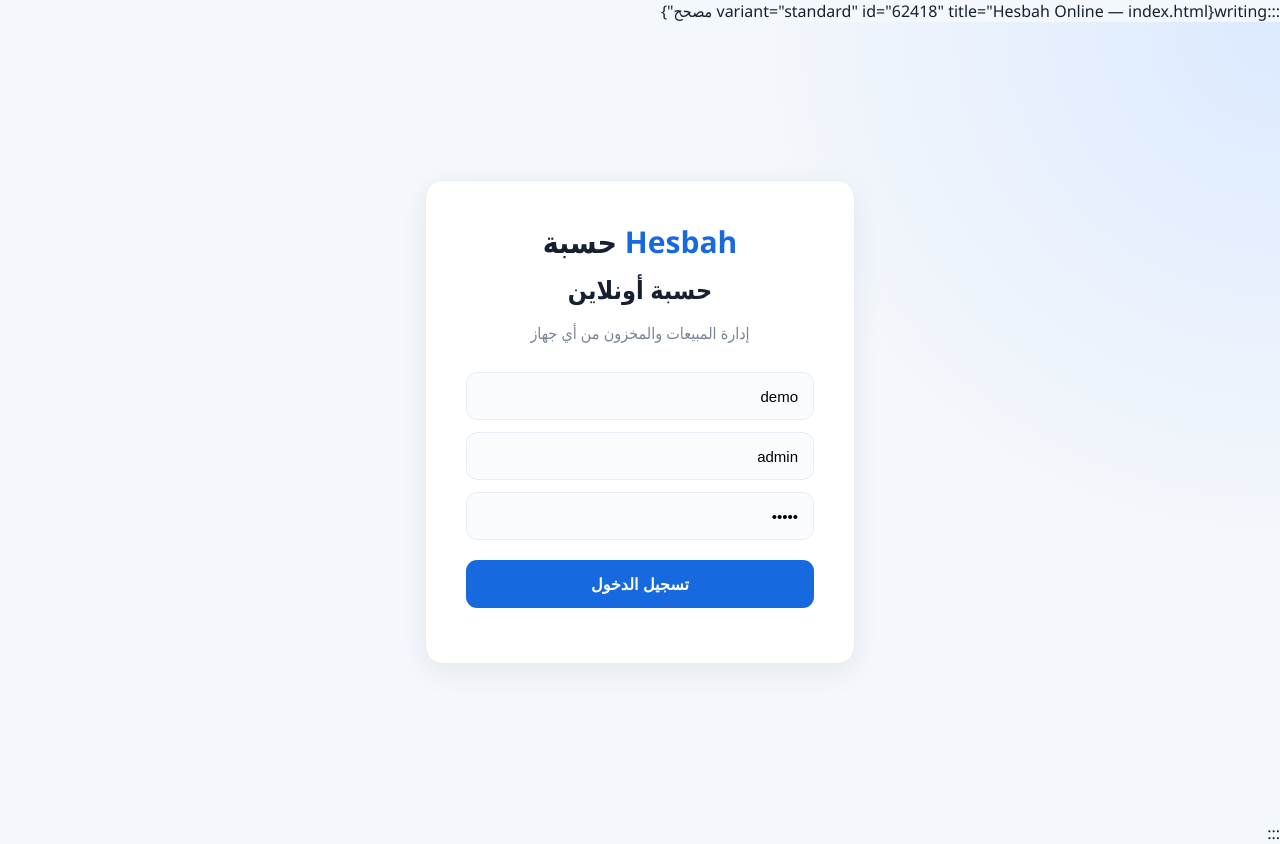
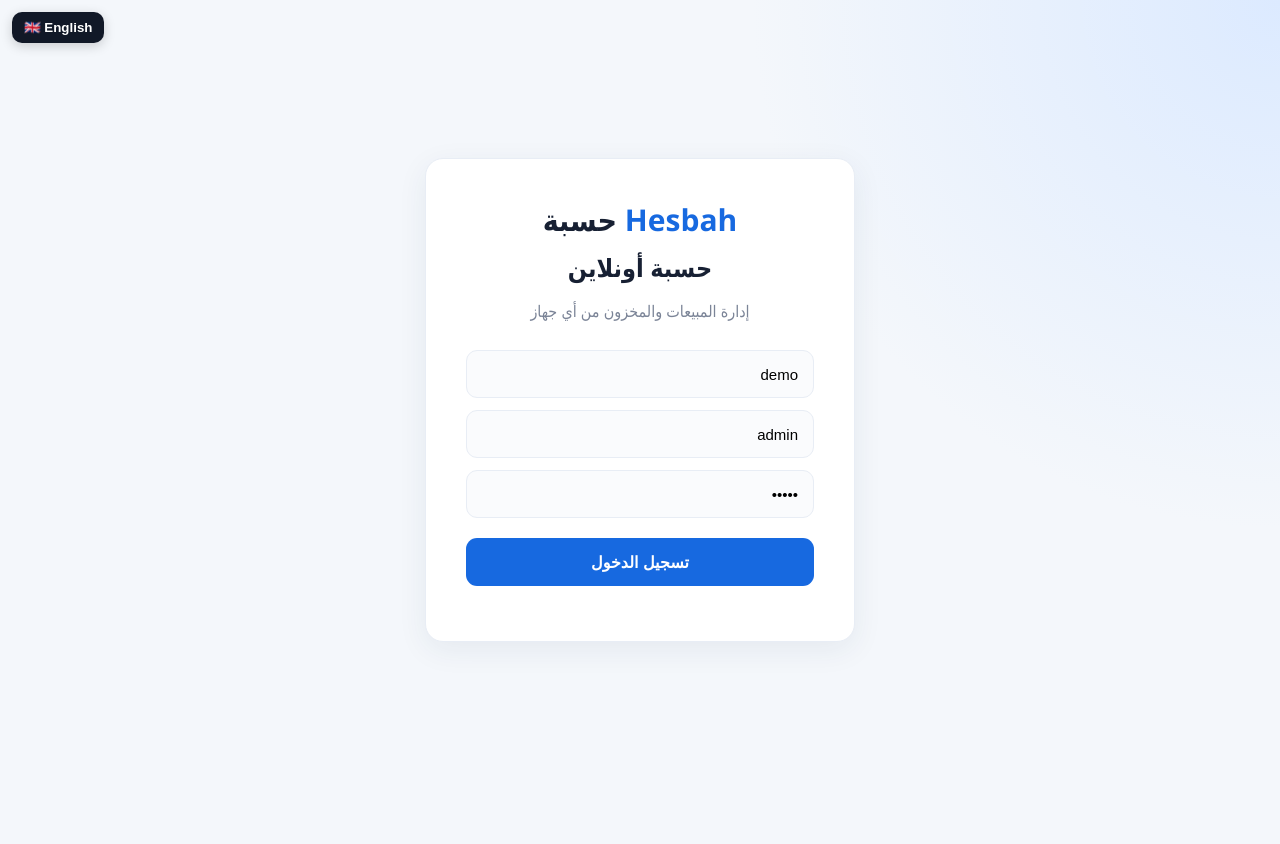
Before and after one commit to AMIRSLAMA/Hesbah_Online_Real-master, a website: page online/public/index.html in a window 1280 px wide. After the commit the page ends 800 px from the top, so only its background shows below. Drawn offline with nearby package versions, Linux system fonts and the light colour scheme.

Commit message:
Add Arabic English language switcher

```diff
--- a/online/public/index.html
+++ b/online/public/index.html
@@ -1,4 +1,3 @@
-:::writing{variant="standard" id="62418" title="Hesbah Online — index.html مصحح"}
 <!doctype html>
 <html lang="ar" dir="rtl">
 
@@ -307,7 +306,80 @@
   <script src="https://unpkg.com/leaflet@1.9.4/dist/leaflet.js"></script>
   <script src="/app.js?v=3"></script>
 
+
+<script>
+(function(){
+  const T={
+    "حسبة أونلاين":"Hesbah Online","إدارة المبيعات والمخزون من أي جهاز":"Manage sales and inventory from any device",
+    "كود المتجر":"Store Code","اسم المستخدم":"Username","كلمة المرور":"Password","تسجيل الدخول":"Login","خروج":"Logout",
+    "مبيعات اليوم":"Today's Sales","الفواتير":"Invoices","الأصناف":"Products","قيمة المخزون":"Inventory Value",
+    "لوحة التشغيل المباشر":"Live Operations Dashboard","جاري الاتصال...":"Connecting...","متصل الآن":"Connected",
+    "غير متصل":"Disconnected","طلبات جديدة":"New Orders","قيد التجهيز":"Preparing","خارج للتوصيل":"Out for Delivery",
+    "تم التسليم":"Completed","تفعيل صوت الطلبات":"Enable Order Sound","صوت الطلبات مفعل":"Order Sound Enabled",
+    "خريطة التوصيل المباشر":"Live Delivery Map","لا توجد مواقع نشطة":"No active locations","آخر النشاط":"Recent Activity",
+    "الطلبات الجديدة":"New Orders","تحديث":"Refresh","لا توجد طلبات جديدة":"No new orders",
+    "إدارة المندوبين":"Driver Management","اسم المندوب":"Driver Name","إضافة مندوب":"Add Driver",
+    "المخزون":"Inventory","+ صنف":"+ Product","الكود":"Code","الصنف":"Product","السعر":"Price",
+    "آخر الفواتير":"Recent Invoices","رقم":"Number","التاريخ":"Date","البائع":"Seller","الإجمالي":"Total",
+    "أهلاً بك 👋":"Welcome 👋","اطلب منتجاتك بسهولة":"Order your products easily","حساب جديد":"Create Account",
+    "رقم الهاتف":"Phone Number","أدخل رقم الهاتف":"Enter phone number","أدخل كلمة المرور":"Enter password",
+    "الاسم":"Name","اسم العميل":"Customer name","إنشاء الحساب":"Create Account","6 أحرف على الأقل":"At least 6 characters",
+    "اختار المنتجات التي تريدها وأضفها إلى السلة.":"Choose the products you want and add them to the cart.",
+    "المنتجات":"Products","🛒 السلة":"🛒 Cart","جاري تحميل المنتجات...":"Loading products...",
+    "سلة المشتريات":"Shopping Cart","الإجمالي":"Total","جنيه":"EGP","متابعة الطلب":"Continue to checkout",
+    "طلب جديد":"New Order","تم استلام الطلب":"Order received","تم قبول الطلب":"Order accepted",
+    "جاري تجهيز الطلب":"Preparing order","الطلب جاهز":"Order ready","خرج الطلب للتوصيل":"Out for delivery",
+    "تم التسليم":"Delivered","تم رفض الطلب":"Order rejected","🚚 الدليفري تحرك":"🚚 Driver is on the way",
+    "حسابي":"My Account","الطلبات":"Orders","الطلب":"Order","العنوان":"Address","ملاحظات":"Notes",
+    "إرسال الطلب":"Place Order","تأكيد الطلب":"Confirm Order","إلغاء":"Cancel","إغلاق":"Close",
+    "الدليفري":"Driver","المندوب":"Driver","بدء التتبع":"Start Tracking","إيقاف التتبع":"Stop Tracking",
+    "إتمام الطلب":"Complete Order","الطلبات المسندة":"Assigned Orders","لا توجد طلبات مسندة":"No assigned orders",
+    "تسجيل الخروج":"Logout","رقم الطلب":"Order Number","الهاتف":"Phone","الحالة":"Status",
+    "الطلب غير موجود":"Order not found","غير مصرح":"Unauthorized"
+  };
+  const keyPrefix='hesbah_lang';
+  let lang=localStorage.getItem(keyPrefix)||'ar';
+  function translate(){
+    const isEn=lang==='en';
+    document.documentElement.lang=isEn?'en':'ar';
+    document.documentElement.dir=isEn?'ltr':'rtl';
+    document.body.dir=isEn?'ltr':'rtl';
+    document.querySelectorAll('[data-lang-switch]').forEach(b=>b.textContent=isEn?'🇪🇬 العربية':'🇬🇧 English');
+    const walker=document.createTreeWalker(document.body,NodeFilter.SHOW_TEXT);
+    const nodes=[]; while(walker.nextNode()) nodes.push(walker.currentNode);
+    nodes.forEach(n=>{
+      if(!n.nodeValue.trim()||n.parentElement.closest('[data-no-translate]')) return;
+      const raw=n.nodeValue, trimmed=raw.trim();
+      if(isEn){
+        let v=T[trimmed];
+        if(v!==undefined) n.nodeValue=raw.replace(trimmed,v);
+        else if(trimmed.startsWith('🛵 المندوب:')) n.nodeValue=raw.replace('🛵 المندوب:','🛵 Driver:');
+        else if(trimmed.startsWith('الإجمالي:')) n.nodeValue=raw.replace('الإجمالي:','Total:');
+      }else{
+        for(const [ar,en] of Object.entries(T)){
+          if(trimmed===en){n.nodeValue=raw.replace(trimmed,ar);break;}
+        }
+      }
+    });
+    document.querySelectorAll('input[placeholder]').forEach(el=>{
+      const ar=el.getAttribute('data-ar-placeholder')||el.placeholder;
+      if(!el.getAttribute('data-ar-placeholder')) el.setAttribute('data-ar-placeholder',ar);
+      if(isEn && T[ar]) el.placeholder=T[ar]; else el.placeholder=ar;
+    });
+    document.title=isEn?'Hesbah Online':'حسبة أونلاين';
+  }
+  function addSwitch(){
+    if(document.querySelector('[data-lang-switch]')) return;
+    const b=document.createElement('button');
+    b.type='button'; b.dataset.langSwitch='1';
+    b.style.cssText='position:fixed;top:12px;left:12px;z-index:10000;border:0;border-radius:10px;padding:8px 12px;background:#111827;color:#fff;font-weight:700;cursor:pointer;box-shadow:0 3px 12px rgba(0,0,0,.18)';
+    b.onclick=()=>{lang=lang==='ar'?'en':'ar';localStorage.setItem(keyPrefix,lang);translate();};
+    document.body.appendChild(b);
+  }
+  addSwitch(); translate();
+  new MutationObserver(()=>translate()).observe(document.body,{childList:true,subtree:true});
+})();
+</script>
 </body>
 
 </html>
-:::
```
